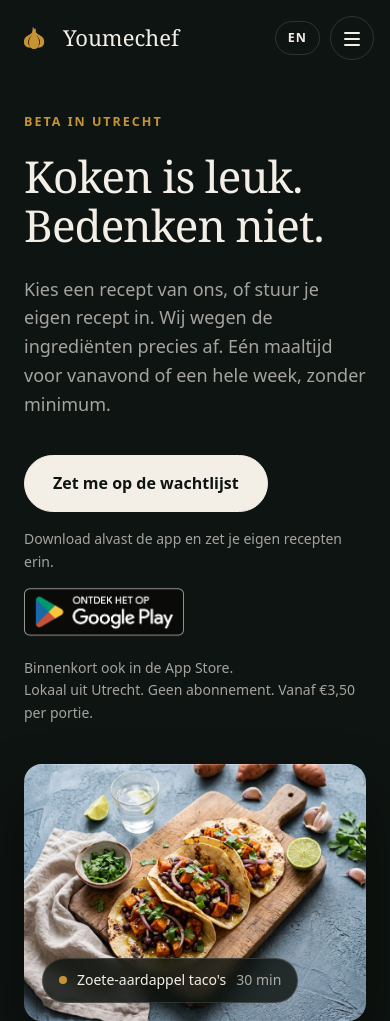
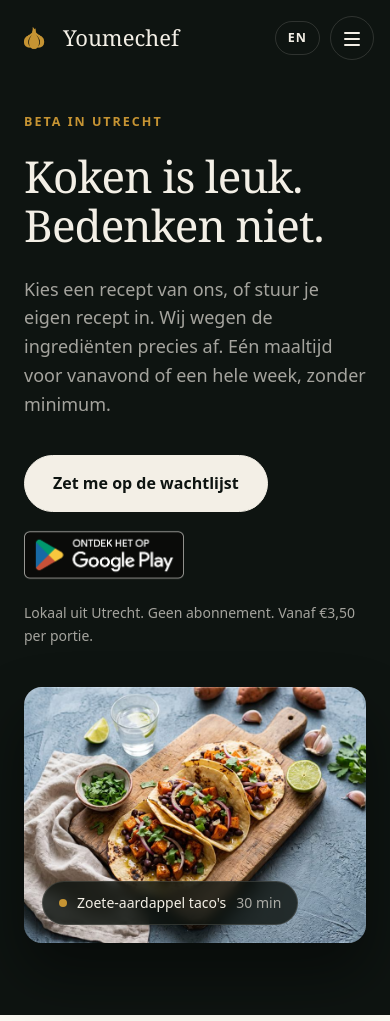
Before and after one commit to dutchhummuus/Youmechef-website, a plain HTML site: page index.html in a window 390 px wide. Shown: the top 1021 px of the page. Drawn offline with Linux system fonts and the light colour scheme.

Commit message:
Tidy hero: badge on the button row, coming-soon note only on iOS
The hero stacked four small lines. The Play badge now sits next to the
waitlist button, the lead line is gone, and the App Store note starts
hidden everywhere and is revealed only on iOS, the one device without
a working badge.

Co-Authored-By: Claude Fable 5 <noreply@anthropic.com>

```diff
--- a/badges.js
+++ b/badges.js
@@ -1,6 +1,7 @@
 // Shows the right store badge for the visitor's device. Until the iOS app is
 // in the App Store, iPhone and iPad visitors see the coming-soon line instead
-// of a dead badge.
+// of a dead badge. The coming-soon line starts hidden and only iOS reveals
+// it: every other device sees a working badge, so the line is just noise.
 window.applyStoreBadges = function () {
   var blocks = document.querySelectorAll('[data-store-badges]');
   if (!blocks.length) return;
@@ -14,18 +15,18 @@ window.applyStoreBadges = function () {
     var iosLive = ios && ios.getAttribute('href');
     if (isIOS) {
       if (play) play.hidden = true;
-      if (iosLive) { ios.hidden = false; if (soon) soon.hidden = true; }
+      if (iosLive) { ios.hidden = false; }
       else {
+        if (soon) soon.hidden = false;
         // no app to get on iOS yet, so the lead line above would overpromise
         var lead = b.previousElementSibling;
         if (lead && lead.classList && lead.classList.contains('badge-lead')) lead.hidden = true;
       }
     } else if (isAndroid) {
       if (ios) ios.hidden = true;
-      if (soon) soon.hidden = true;
     } else {
-      // desktop: everything that exists
-      if (iosLive) { ios.hidden = false; if (soon) soon.hidden = true; }
+      // desktop: every working badge
+      if (iosLive) { ios.hidden = false; }
     }
   });
 };
--- a/index.html
+++ b/index.html
@@ -49,12 +49,11 @@
       <p class="lead">Kies een recept van ons, of stuur je eigen recept in. Wij wegen de ingredi&euml;nten precies af. E&eacute;n maaltijd voor vanavond of een hele week, zonder minimum.</p>
       <div class="cta-row">
         <a class="btn" href="#waitlist">Zet me op de wachtlijst</a>
-      </div>
-      <p class="micro badge-lead">Download alvast de app en zet je eigen recepten erin.</p>
-      <div class="store-badges" data-store-badges>
-        <a class="badge-play" href="https://play.google.com/store/apps/details?id=com.youmechef.mobile&amp;hl=nl" rel="noopener"><img src="assets/badges/google-play-nl.png" alt="Ontdek het op Google Play" height="62" width="160"></a>
-        <a class="badge-ios" hidden rel="noopener"><img src="assets/badges/app-store-nl.svg" alt="Download in de App Store" height="50" width="150"></a>
-        <p class="micro badge-soon">Binnenkort ook in de App Store.</p>
+        <div class="store-badges" data-store-badges>
+          <a class="badge-play" href="https://play.google.com/store/apps/details?id=com.youmechef.mobile&amp;hl=nl" rel="noopener"><img src="assets/badges/google-play-nl.png" alt="Ontdek het op Google Play" height="62" width="160"></a>
+          <a class="badge-ios" hidden rel="noopener"><img src="assets/badges/app-store-nl.svg" alt="Download in de App Store" height="50" width="150"></a>
+          <p class="micro badge-soon" hidden>Binnenkort ook in de App Store.</p>
+        </div>
       </div>
       <p class="micro">Lokaal uit Utrecht. Geen abonnement. Vanaf &euro;3,50 per portie.</p>
     </div>
--- a/scripts/recipe-template.mjs
+++ b/scripts/recipe-template.mjs
@@ -25,7 +25,7 @@ export function storeBadges(lang) {
   return '<div class="store-badges" data-store-badges>' +
     '<a class="badge-play" href="' + PLAY_URL + '&hl=' + hl + '" rel="noopener"><img src="' + playBadge + '" alt="' + playAlt + '" height="62" width="160"></a>' +
     '<a class="badge-ios"' + (APP_STORE_URL ? ' href="' + APP_STORE_URL + '"' : '') + ' hidden rel="noopener"><img src="' + appBadge + '" alt="' + appAlt + '" height="50" width="150"></a>' +
-    (APP_STORE_URL ? '' : '<p class="micro badge-soon">' + soon + '</p>') +
+    (APP_STORE_URL ? '' : '<p class="micro badge-soon" hidden>' + soon + '</p>') +
     '</div>';
 }
 
--- a/styles.css
+++ b/styles.css
@@ -1047,11 +1047,10 @@ img { max-width: 100%; height: auto; }
 .badge-soon[hidden] { display: none !important; }
 .badge-soon { align-self: center; }
 
-/* hero variant sits left-aligned under the buttons */
-.hero .store-badges { justify-content: flex-start; margin: 14px 0 0; }
-.hero .badge-soon { color: var(--on-ink-muted); }
-.hero .badge-lead { margin: 16px 0 0; }
-.hero .badge-lead + .store-badges { margin-top: 8px; }
+/* hero variant sits on the button row */
+.hero .cta-row { align-items: center; }
+.hero .cta-row .store-badges { justify-content: flex-start; margin: 0; }
+.hero .badge-soon { color: var(--on-ink-muted); margin: 0; }
 
 /* micro lines inside the CTA block stay small, the serif 20px rule above must not win */
 .recipe-cta-block p.micro {
```
Also changed, not shown: en/index.html (+5 -6 lines).
